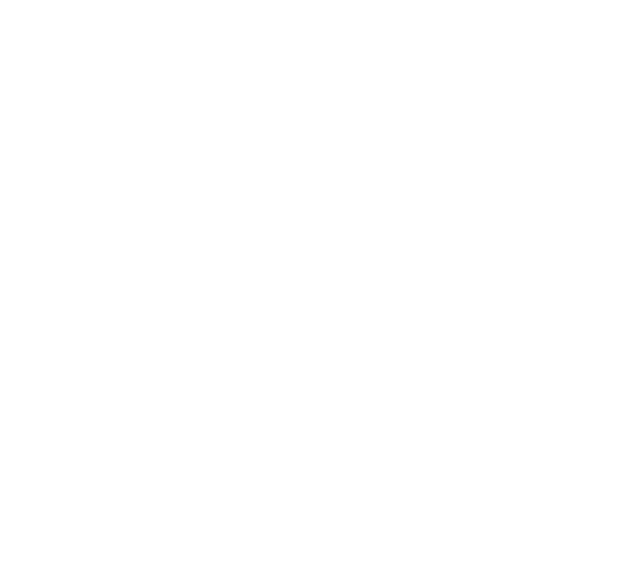
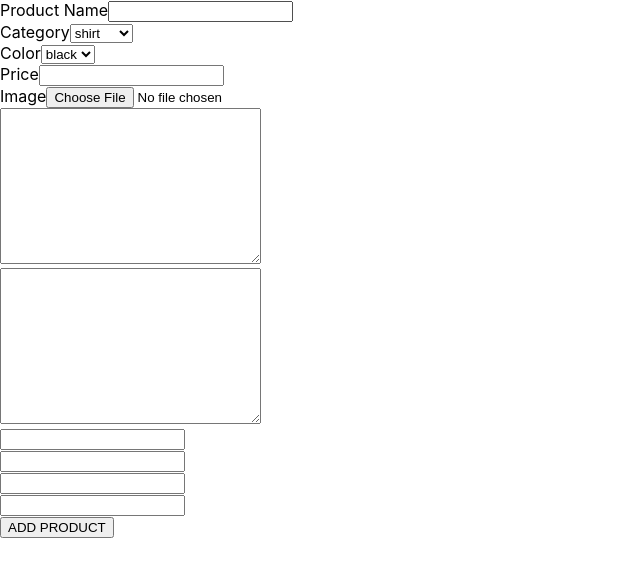
Before and after one commit to szbytniewski/E-commers-Website, a React (Create React App) app in the folder frontend/: page /admin in a window 1280 px wide. Before the commit this address had no page. Shown: the top 576 px of the page, without its empty margins (0-640 px from the left). Built offline with nearby package versions, Linux system fonts and the light colour scheme.

Commit message:
Dodanie panelu admina oraz dodawanie produktu do bazy danych (czesc backendowa i frontendowa)

```diff
--- /dev/null
+++ b/frontend/src/components/adminPage/addingProduct.jsx
@@ -0,0 +1,102 @@
+import React from "react";
+import { useFormik } from "formik";
+import axios from "axios";
+
+function AddingProduct() {
+  const onSubmit = (values) => {
+    axios
+      .post("http://localhost:5000/api/product", {
+        productName: values.productName,
+        category: values.category,
+        color: values.color,
+        price: values.price,
+        img: values.img,
+        shortDescription: values.shortDescription,
+        longDescription: values.longDescription,
+        smallAmmount: values.smallAmmount,
+        mediumAmmount: values.mediumAmmount,
+        largeAmmount: values.largeAmmount,
+        extraLargeAmmount: values.extraLargeAmmount,
+      })
+      .then((response) => {
+        alert("Product has been added");
+      });
+  };
+
+  const formik = useFormik({
+    initialValues: {
+      productName: "",
+      category: "",
+      color: "",
+      price: "",
+      img: "",
+      shortDescription: "",
+      longDescription: "",
+      smallAmmount: "",
+      mediumAmmount: "",
+      largeAmmount: "",
+      extraLargeAmmount: "",
+    },
+    onSubmit: (values, { resetForm }) => {
+      onSubmit(values);
+      resetForm();
+    },
+  });
+
+  return (
+    <form onSubmit={formik.handleSubmit}>
+      <label for="productName">Product Name</label>
+      <input id="productName" type="text" onChange={formik.handleChange} />
+      <br />
+
+      <label for="category">Category</label>
+      <select id="category" onChange={formik.handleChange}>
+        <option value="shirt">shirt</option>
+        <option value="hoodie">hoodie</option>
+        <option value="pants">pants</option>
+      </select>
+      <br />
+
+      <label for="color">Color</label>
+      <select id="color" onChange={formik.handleChange}>
+        <option value="black">black</option>
+        <option value="white">white</option>
+        <option value="blue">blue</option>
+        <option value="grey">grey</option>
+      </select>
+      <br />
+
+      <label for="price">Price</label>
+      <input id="price" type="number" onChange={formik.handleChange} />
+      <br />
+      <label for="img">Image</label>
+      <input id="img" type="file" onChange={formik.handleChange} />
+      <br />
+      <label for="shortDescription"></label>
+      <textarea id="shortDescription" cols="30" rows="10"></textarea>
+      <br />
+      <label for="longDescription"></label>
+      <textarea id="longDescription" cols="30" rows="10"></textarea>
+      <br />
+      <label for="smallAmmount"></label>
+      <input id="smallAmmount" type="number" onChange={formik.handleChange} />
+      <br />
+      <label for="mediumAmmount"></label>
+      <input id="mediumAmmount" type="number" onChange={formik.handleChange} />
+      <br />
+      <label for="largeAmmount"></label>
+      <input id="largeAmmount" type="number" onChange={formik.handleChange} />
+      <br />
+      <label for="extraLargeAmmount"></label>
+      <input
+        id="extraLargeAmmount"
+        type="number"
+        onChange={formik.handleChange}
+      />
+      <br />
+      <button type="submit">ADD PRODUCT</button>
+    </form>
+  );
+}
+
+export default AddingProduct;
--- /dev/null
+++ b/frontend/src/pages/admin.jsx
@@ -0,0 +1,14 @@
+import React from "react";
+import AddingProduct from "../components/adminPage/addingProduct";
+
+function Admin() {
+  return (
+    <div>
+      <AddingProduct />
+    </div>
+  );
+}
+
+export default Admin;
+
+//Website for an adming to add products, moderate the reviews and maybe upadete products(like adding more or sizes or editing descripitons)
--- a/frontend/src/routes/Routes.jsx
+++ b/frontend/src/routes/Routes.jsx
@@ -5,6 +5,7 @@
 import Ship from "../pages/shipping.jsx";
 import Size from "../pages/sizing.jsx";
 import Contact from "../pages/contact.jsx";
+import Admin from "../pages/admin.jsx";
 
 export default function MainRoutes() {
   return (
@@ -14,6 +15,7 @@
       <Route path="/sizing" element={<Size />} />
       <Route path="/shipping" element={<Ship />} />
       <Route path="/contact" element={<Contact />} />
+      <Route path="/admin" element={<Admin />} />
     </Routes>
   );
 }
```
Also changed, not shown: frontend/src/components/adminPage/loginAuth.jsx (added), 2 other files (tests, documents, lock files or other folders).
